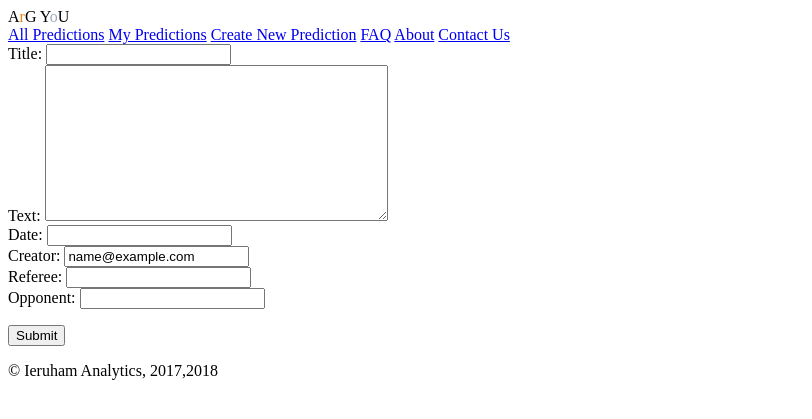
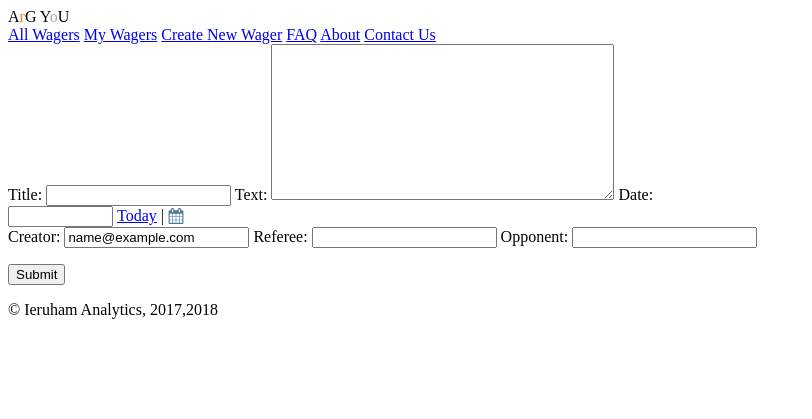
Before and after one commit to pavelber/predictions, a Django app: a page that uses predict/templates/base.html in a window 1280 px wide. Shown: the top 419 px of the page, without its empty margins (0-812 px from the left). Run offline with Django 3.2, Linux system fonts and the light colour scheme; the visitor is signed in with stand-in values (Sample User, id 1); some libraries are stand-ins or nearby versions.

Commit message:
layout is okay

```diff
--- a/predict/forms.py
+++ b/predict/forms.py
@@ -2,6 +2,8 @@ from datetime import date, timedelta
 
 from datetimewidget.widgets import DateWidget
 from django import forms
+from django.contrib.admin.widgets import AdminDateWidget
+from django.forms import SelectDateWidget
 
 from predict.models import Prediction, Predictor
 
@@ -53,12 +55,7 @@ class PredictionForm(forms.Form):
     prediction_title = forms.CharField()
     prediction_text = forms.CharField(widget=forms.Textarea)
     one_week = date.today() + timedelta(days=7)
-    dateTimeOptions = {
-        'format': 'dd MM, yyyy',
-        'startDate': (date.today() + timedelta(days=30)).strftime('%d %B, %Y'),
-        'autoclose': True
-    }
-    prediction_date = forms.DateField(widget=DateWidget(options=dateTimeOptions), input_formats=['%d %B, %Y'])
+    prediction_date = forms.DateField(widget=AdminDateWidget())
 
     creator_name = forms.CharField(required=False)
     witness_email = forms.EmailField(required=False)
--- a/predict/templates/base.html
+++ b/predict/templates/base.html
@@ -1,3 +1,4 @@
+{% load i18n static %}
 <!DOCTYPE html>
 {% load static %}
 <html>
@@ -21,9 +22,9 @@
           integrity="sha384-rHyoN1iRsVXV4nD0JutlnGaslCJuC7uwjduW9SVrLvRYooPp2bWYgmgJQIXwl/Sp" crossorigin="anonymous">
 
     <!-- Latest compiled and minified JavaScript -->
-    <script src="https://maxcdn.bootstrapcdn.com/bootstrap/3.3.7/js/bootstrap.min.js"
-            integrity="sha384-Tc5IQib027qvyjSMfHjOMaLkfuWVxZxUPnCJA7l2mCWNIpG9mGCD8wGNIcPD7Txa"
-            crossorigin="anonymous"></script>
+{#    <script src="https://maxcdn.bootstrapcdn.com/bootstrap/3.3.7/js/bootstrap.min.js"#}
+{#            integrity="sha384-Tc5IQib027qvyjSMfHjOMaLkfuWVxZxUPnCJA7l2mCWNIpG9mGCD8wGNIcPD7Txa"#}
+{#            crossorigin="anonymous"></script>#}
     <script>
         $(document).ready(function () {
 
@@ -35,43 +36,37 @@
 
         });
     </script>
-    <script>
-        $("#facebookShareLink").on("click", function () {
-            var fbpopup = window.open("https://www.facebook.com/sharer/sharer.php?u=http://stackoverflow.com", "pop", "width=600, height=400, scrollbars=no");
-            return false;
-        });
-    </script>
     {% block head %}{% endblock %}
     <title>{% block title %}My amazing site{% endblock %}</title>
 
 </head>
 <body>
 <div class="container">
-    <div id="header">
+    <div id="argyou-header">
         A<span style="color: #f28411">r</span>G Y<span style="color:#9baabf">o</span>U
     </div>
-    <div id="menu">
-        <a href="{% url "prediction_list" %}">All Predictions</a>
+    <div id="argyou-menu">
+        <a href="{% url "prediction_list" %}">All Wagers</a>
         {% if logged_in %}
-            <a href={% url "my_prediction_list" %}>My Predictions</a>
-            <a href="{% url "prediction_new" %}">Create New Prediction</a>
+            <a href={% url "my_prediction_list" %}>My Wagers</a>
+            <a href="{% url "prediction_new" %}">Create New Wager</a>
         {% endif %}
         <a href={% url "faq" %}>FAQ</a>
         <a href={% url "about" %}>About</a>
         <a href={% url "email" %}>Contact Us</a>
     </div>
-    <div id="content">
+    <div id="argyou-content">
         {% block content %}{% endblock %}
     </div>
 
-    <div id="login">
+    <div id="argyou-login">
         {% if not logged_in %}
             <p class="login"><a href="{% url "login" %}">Log<span
                     style="color:#f28411; font-size:28px">.</span>In</a></p>
             <p class="padding">to create your own wagers or confirm participation in an existing one!</p>
         {% endif %}
     </div>
-    <div id="footer">&copy Ieruham Analytics, 2017,2018</div>
+    <div id="argyou-footer">&copy Ieruham Analytics, 2017,2018</div>
 </div>
 </body>
 </html>
--- a/predict/templates/prediction.html
+++ b/predict/templates/prediction.html
@@ -1,85 +1,84 @@
 {% extends "base.html" %}
 {% block title %}Arg You! Edit/view wager{% endblock %}
 {% block head %}
+    <script type="text/javascript" src="/admin/jsi18n/"></script>
+    <script type="text/javascript" src="/static/admin/js/core.js"></script>
+    <script>
+        var django = django || {};
+        django.jQuery = $;
+    </script>
     {{ form.media }}
+{#    <link rel="stylesheet" type="text/css" href="/static/admin/css/base.css"/>#}
+    <link rel="stylesheet" type="text/css" href="/static/admin/css/widgets.css"/>
+{#    <link rel="stylesheet" type="text/css" href="/static/admin/css/forms.css"/>#}
+    <link rel="stylesheet" type="text/css" href="/static/admin/css/global.css"/>
 {% endblock %}
+{% load widget_tweaks %}
 {% block content %}
-
     <form class="bordered-form" action="/prediction/{{ pid }}" method="post"
           onsubmit="submit.disabled = true; return true;">
         {% csrf_token %}
         {{ form.non_field_errors }}
-        <div class="fieldWrapper">
         {{ form.pid }}
-        </div>
-        <div class="fieldWrapper">
-
         <label for="{{ form.prediction_title.id_for_label }}">Title:</label>
         {{ form.prediction_title }}
-        </div>
-        <div class="fieldWrapper">
+
 
         <label for="{{ form.prediction_text.id_for_label }}">Text:</label>
         {{ form.prediction_text }}
-        </div>
-        <div class="fieldWrapper">
 
         <label for="{{ form.prediction_date.id_for_label }}">Date:</label>
-            {{ form.prediction_date }}
-        </div>
+        <div>{{ form.prediction_date }}</div>
+
         {% if show_names %}
-            <div class="fieldWrapper">
+
 
             <label for="{{ form.creator_name.id_for_label }}">Creator:</label>
             {{ form.creator_name }}
-            </div>
-            <div class="fieldWrapper">
+
 
             <label for="{{ form.witness_email.id_for_label }}">Referee:</label>
             {{ form.witness_email }}
-            </div>
-            <div class="fieldWrapper">
 
             <label for="{{ form.opponent_email.id_for_label }}">Opponent:</label>
             {{ form.opponent_email }}
-            </div>
+
         {% endif %}
         {% if show_witness_confirmation %}
-            <div class="fieldWrapper">
+
 
             <label for="{{ form.witness_confirmed.id_for_label }}">Confirm participation:</label>
-                {{ form.witness_confirmed }}
-            </div>
+            <div>{{ form.witness_confirmed }}</div>
+
         {% endif %}
         {% if show_opponent_confirmation %}
-            <div class="fieldWrapper">
+
 
             <label for="{{ form.opponent_confirmed.id_for_label }}">Confirm <br/>participation:</label>
-                {{ form.opponent_confirmed }}
-            </div>
+            <div> {{ form.opponent_confirmed }}</div>
+
         {% endif %}
         {% if show_subscribe and logged_in %}
-            <div class="fieldWrapper">
+
 
             <label for="{{ form.subscribed.id_for_label }}">Subscribe to the prediction
                 notifications?</label>
-                {{ form.subscribed }}
-            </div>
+            <div> {{ form.subscribed }}</div>
+
         {% endif %}
         {% if show_prediction_confirmation %}
-            <div class="fieldWrapper">
+
             <label for="{{ form.prediction_occurred.id_for_label }}">Fulfilled?</label>
-                {{ form.prediction_occurred }}
-            </div>
+            <div>{{ form.prediction_occurred }}</div>
+
         {% endif %}
 
         <p class="submit">
             {% if show_submit %}
-                <input type="submit" id="submit" name="Submit" value="Submit"/>
+                <input type="submit" id="argyou-submit" name="Submit" value="Submit"/>
             {% endif %}
             {% if show_delete %}
-
-                <input type="submit" name="Delete" value="Delete"/>
+                <input type="submit" id="argyou-delete" name="Delete" value="Delete"/>
             {% endif %}
         </p>
 
@@ -101,15 +100,6 @@
         {% endif %}
     </form>
 
-    {% if show_delete %}
-        <form class="unbordered-form" action="/delete/{{ pid }}" method="post">
-            {% csrf_token %}
-            <p class="submit">
-                <input type="submit" value="Delete"/>
-            </p>
-        </form>
-    {% endif %}
-
     {% if not new_form %}
         <div style="width: 300px">
             <a id="facebookShareLink"
@@ -124,4 +114,5 @@
             </a>
         </div>
     {% endif %}
+
 {% endblock %}
--- a/predict/views.py
+++ b/predict/views.py
@@ -167,7 +167,7 @@ class PredictionView(PredictionBase):
         current_user = self.request.user
         pid = form.cleaned_data['pid']
         prediction = Prediction.objects.get(pk=pid)
-        if form.data['Delete'] == 'Delete':
+        if 'Delete' in form.data:
             if prediction.creator == current_user:
                 prediction.delete()
                 send_email("Prediction deleted",
--- a/predictsite/settings.py
+++ b/predictsite/settings.py
@@ -47,6 +47,7 @@ INSTALLED_APPS = [
     'django.contrib.staticfiles',
     'social_django',
     'datetimewidget',
+    'widget_tweaks',
 ]
 
 LOGIN_REQUIRED_FOR_CRUD = False
--- a/predictsite/urls.py
+++ b/predictsite/urls.py
@@ -16,10 +16,13 @@ Including another URLconf
 from django.conf.urls import url,include
 from django.contrib import admin
 from django.contrib.staticfiles.urls import staticfiles_urlpatterns
+from django.views.i18n import JavaScriptCatalog
 
 urlpatterns = [
+    url(r'^admin/jsi18n', JavaScriptCatalog.as_view()),
     url(r'^admin/', admin.site.urls),
     url(r'', include('predict.urls')),
+
 
 ]
 
```
Also changed, not shown: 1 other file. Lines whose indentation alone changed are shown as unchanged.
